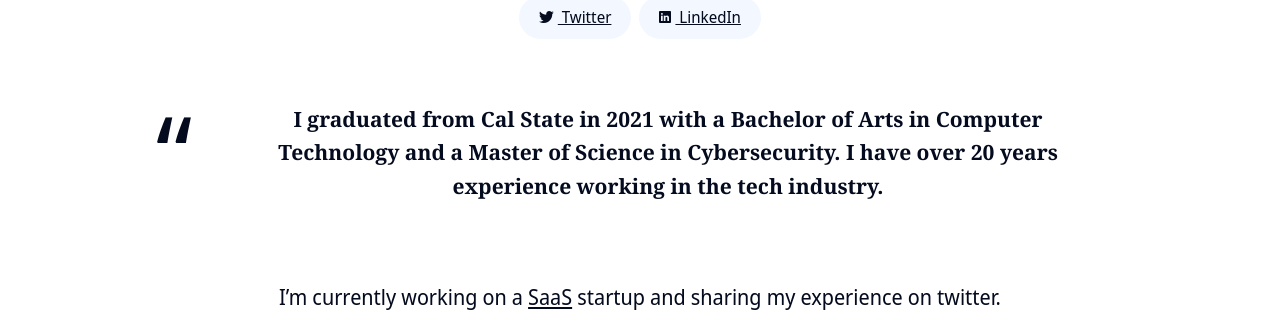
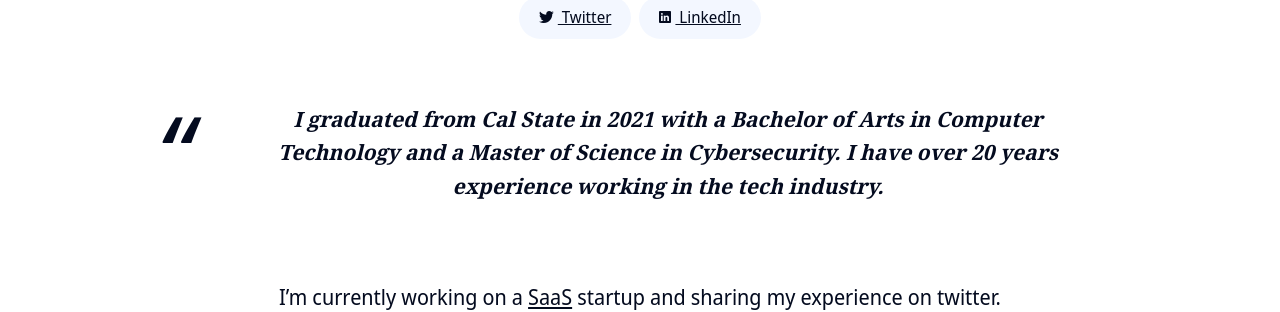
Before and after one commit to hs2600/hs2600.github.io, a Jekyll site: the page built from _pages/about.md, in a window 1280 px wide. Shown: the part 825-1137 px from the top of the page. Built offline with Jekyll 4.4.1, drawn with Linux system fonts in a browser that asks for light colours; nearby versions of some CDN libraries.

Commit message:
css updates

```diff
--- a/_sass/1-tools/_normalize.scss
+++ b/_sass/1-tools/_normalize.scss
@@ -63,6 +63,8 @@
   background: none;
   font-style: normal;
   font-size: inherit;
+  padding: 0px;
+  margin: 0px;
   }
 }
 
--- a/_sass/2-base/_base.scss
+++ b/_sass/2-base/_base.scss
@@ -69,25 +69,15 @@
 }
 
 blockquote {
-  position: relative;
-  margin: 32px 0;
-  padding: 24px 0 24px 56px;
-  font-family: $heading-font-family;
-  font-size: 30px;
-  line-height: 1.6;
-  font-style: normal;
-  color: var(--heading-font-color);
-
-  &::before {
-    content: '\201C';
-    position: absolute;
-    top: 0.7em;
-    left: 0;
-    font-family: $base-font-family;
-    font-size: 3.5em;
-    line-height: 0;
-    color: var(--heading-font-color);
-  }
+    font-family: "Noto Serif","Times New Roman",Georgia,serif;
+    font-size: 1rem;
+    color: #777777;
+    font-style: italic;
+    line-height: 1.6;
+    background: #a7a7a71c;
+    border-left: 10px solid #ccc;
+    margin: 1.5em 10px;
+    padding: 1em 20px;
 
   p {
     margin-bottom: 0;
@@ -110,6 +100,30 @@
     &::before {
       top: 0.63em;
     }
+  }
+}
+
+.author {
+  blockquote {
+    position: relative;
+    margin: 32px 0;
+    padding: 24px 0 24px 56px;
+    font-size: 30px;
+    background: none;
+    border: none;
+    color: var(--heading-font-color);
+
+    &::before {
+      content: '\201C';
+      position: absolute;
+      top: 0.7em;
+      left: 0;
+      font-family: $base-font-family;
+      font-size: 3.5em;
+      line-height: 0;
+      color: var(--heading-font-color);
+    }
+
   }
 }
 
```
